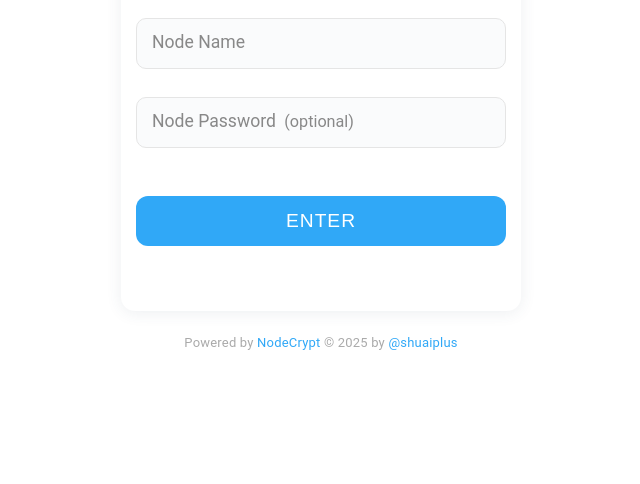
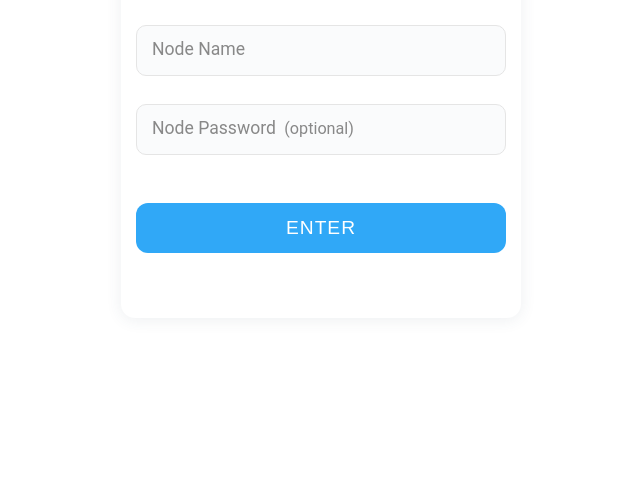
Before and after one commit to GOgo8Go/nodecrypt, a website built with Vite: page client/index.html in a window 1280 px wide. Shown: the part 316-800 px from the top of the page, without its empty margins (319-959 px from the left). Built offline with nearby package versions, Linux system fonts and the light colour scheme.

Commit message:
Update index.html

```diff
--- a/client/index.html
+++ b/client/index.html
@@ -125,8 +125,7 @@
 				</div>			</div>
 		</div>
 		<div class="powered-by">
-			Powered by <a href="https://github.com/shuaiplus/NodeCrypt" target="_blank" rel="noopener">NodeCrypt</a>
-			&copy; 2025 by <a href="https://github.com/shuaiplus" target="_blank" rel="noopener">@shuaiplus</a>
+
 		</div>
 	</div><div class="container" id="chat-container" style="display:none;">
 		<div class="mobile-sidebar-mask" id="mobile-sidebar-mask"></div>
```
